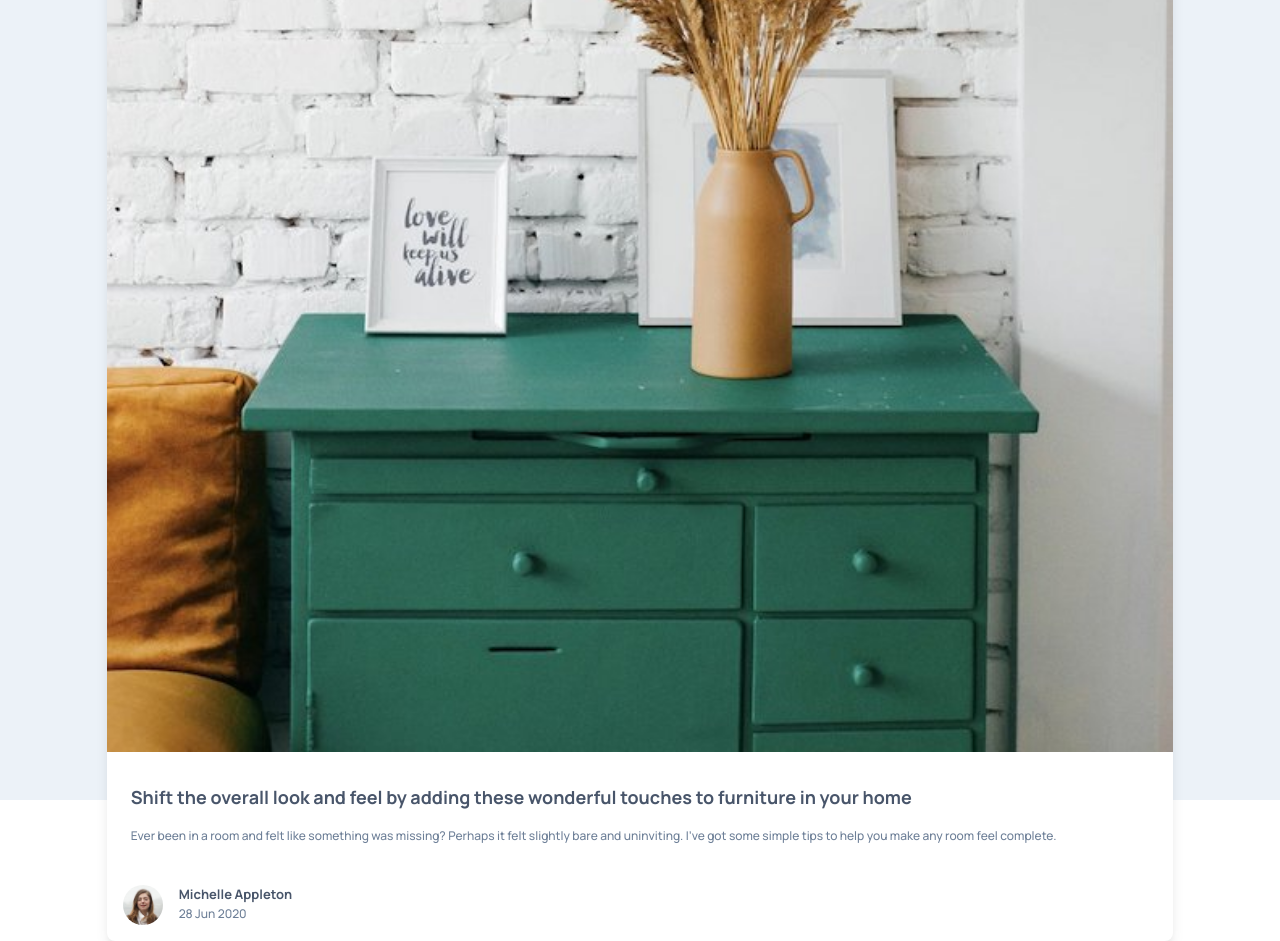
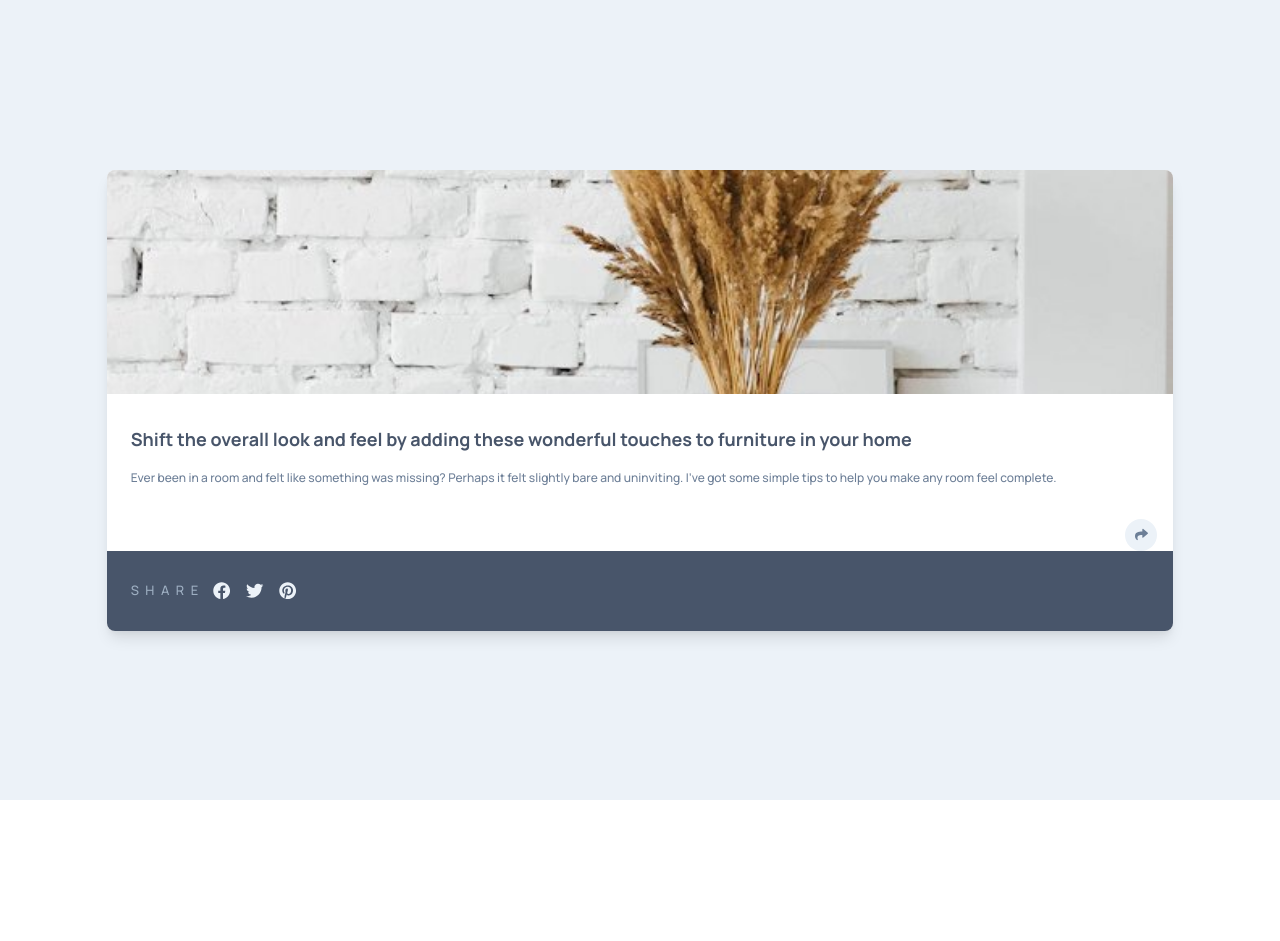
Before and after one commit to catcarbonell/fm-article-preview-component, a React (Create React App) app: page / in a window 1280 px wide. After the commit the page ends 800 px from the top, so only its background shows below. Built offline with nearby package versions, Linux system fonts and the light colour scheme.

Commit message:
Added ShareButton component, trying to understand z-index and position

```diff
--- a/package.json
+++ b/package.json
@@ -4,6 +4,8 @@
   "private": true,
   "dependencies": {
     "@fortawesome/fontawesome-svg-core": "^1.2.30",
+    "@fortawesome/free-brands-svg-icons": "^5.14.0",
+    "@fortawesome/free-regular-svg-icons": "^5.14.0",
     "@fortawesome/free-solid-svg-icons": "^5.14.0",
     "@fortawesome/react-fontawesome": "^0.1.11",
     "@testing-library/jest-dom": "^4.2.4",
--- a/src/App.js
+++ b/src/App.js
@@ -1,14 +1,21 @@
 import React from 'react';
 import Description from './Components/Description';
 import User from './Components/User';
+import ShareButton from './Components/ShareButton';
+import Share from './Components/Share';
+import drawers from './Assets/drawers.jpg';
 import './tailwind.output.css';
-import drawers from './Assets/drawers.jpg';
+
 const App = () => {
   return(
     <div className="flex items-center justify-center h-screen bg-custom-100">
-      <div className="w-5/6 overflow-hidden bg-white mt-10 rounded-lg shadow-lg">
-        <img className="w-full" src={drawers} alt="A green drawer with a vase and some wheat strands on it" />
+      <div className="relative z-0 w-5/6 overflow-hidden bg-white rounded-lg shadow-lg">
+        <img className="h-56 w-full object-cover object-top"
+            src={drawers}
+            alt="A green drawer with a vase and some wheat strands on it" />
         <Description />
+        <ShareButton />
+        <Share />
         <User />
       </div>
     </div>
--- a/src/Components/Share.js
+++ b/src/Components/Share.js
@@ -0,0 +1,19 @@
+import React from 'react';
+import { FontAwesomeIcon } from '@fortawesome/react-fontawesome';
+import { faFacebook, faPinterest, faTwitter } from '@fortawesome/free-brands-svg-icons';
+
+const Share = () => {
+    return(
+        <div className="w-full h-20 px-6 flex flex-row justify-start items-center bg-custom-400">
+            <div className="absolute z-10 flex content-around items-center">
+                <h3 className="uppercase text-custom-200 tracking-hella">Share</h3>
+                <FontAwesomeIcon className="text-custom-100 m-2" size="lg" icon={faFacebook} />
+                <FontAwesomeIcon className="text-custom-100 m-2" size="lg" icon={faTwitter} />
+                <FontAwesomeIcon className="text-custom-100 m-2" size="lg" icon={faPinterest} />
+
+            </div>
+        </div>
+    );
+}
+
+export default Share;
--- /dev/null
+++ b/src/Components/ShareButton.js
@@ -0,0 +1,18 @@
+import React from 'react';
+import { FontAwesomeIcon } from '@fortawesome/react-fontawesome';
+import { faShare } from '@fortawesome/free-solid-svg-icons';
+
+const ShareButton = () =>{
+    return(
+        <div className="relative w-full p-4 relative flex justify-end items-center cursor-pointer">
+            <div className="absolute z-30  w-8 h-8 rounded-full
+                            flex justify-center items-center
+                            text-custom-300 bg-custom-100
+                            hover:text-custom-100 hover:bg-custom-400">
+                <FontAwesomeIcon icon={faShare} />
+            </div>
+    </div>
+    );
+};
+
+export default ShareButton;
--- a/src/Components/User.js
+++ b/src/Components/User.js
@@ -3,9 +3,10 @@ import avatar from '../Assets/avatar-michelle.jpg';
 
 const User = () => {
     return(
-        <div className="flex flex-row justify-start m-2 p-2">
-            <img className="w-10 rounded-full" src={avatar} alt="User Michelle Appleton" />
-            <div className="ml-2 pl-2">
+        <div className="absolute z-0 flex flex-row w-full px-4 pb-4">
+            <div className="w-3/4 mx-auto flex flex-row justify-start">
+                <img className="w-10 h-10 rounded-full shadow" src={avatar} alt="User Michelle Appleton" />
+                <div className="ml-2">
                     <h2 className="font-bold text-md text-custom-400">
                         Michelle Appleton
                     </h2>
@@ -13,8 +14,7 @@ const User = () => {
                         28 Jun 2020
                     </p>
                 </div>
-
-            {/* Share Icon  */}
+            </div>
         </div>
     );
 }
--- a/tailwind.config.js
+++ b/tailwind.config.js
@@ -206,6 +206,7 @@ module.exports = {
       wide: '0.025em',
       wider: '0.05em',
       widest: '0.1em',
+      hella: '0.5em',
     },
     lineHeight: {
       none: '1',
```
Also changed, not shown: src/Assets/favicon-32x32.png (deleted), src/tailwind.output.css, 1 other file (tests, documents, lock files or other folders). Lines whose indentation alone changed are shown as unchanged.
